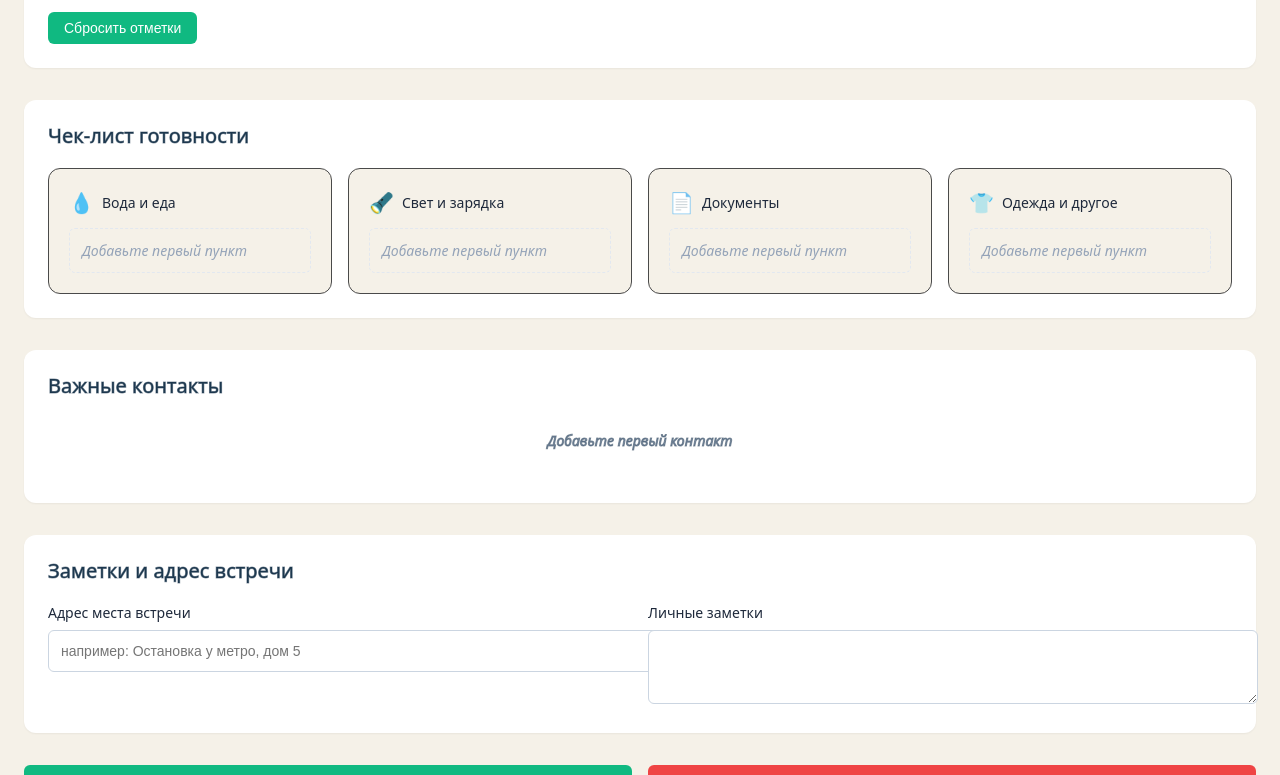
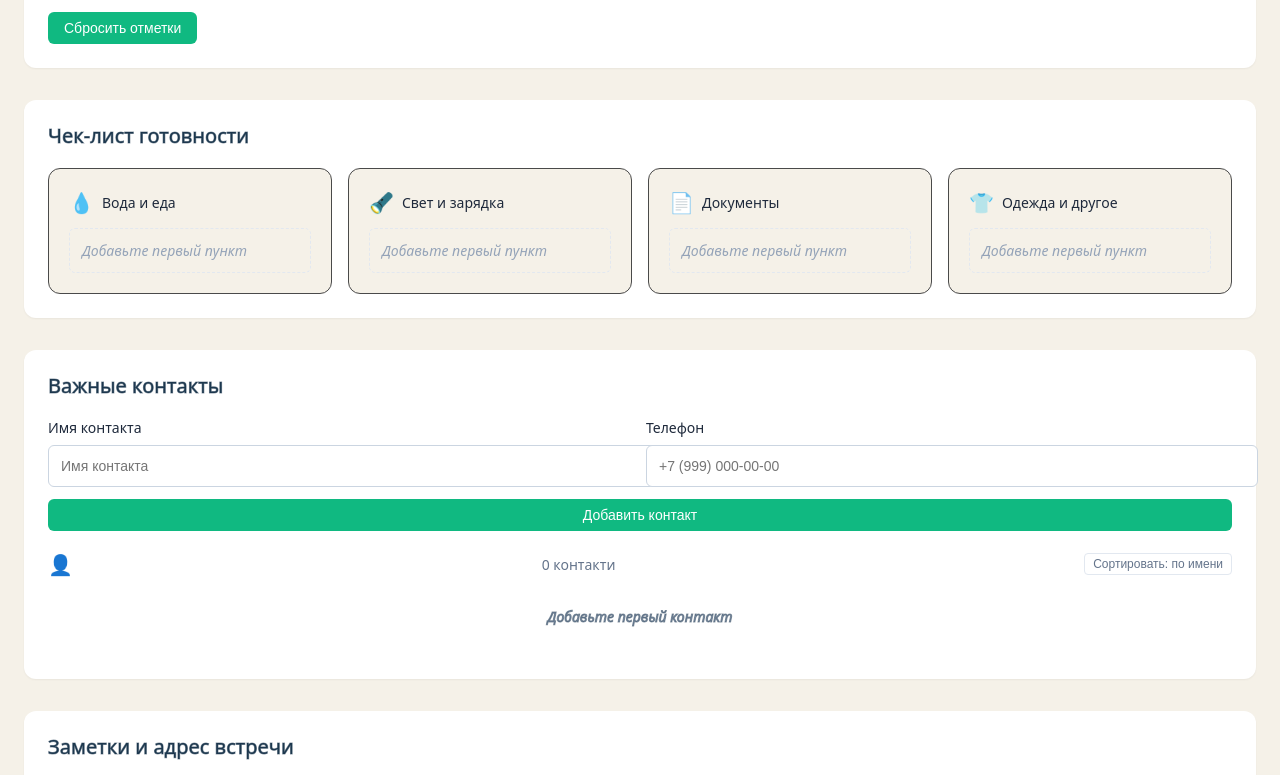
Before and after one commit to whyisomi/-safekit, a React (Vite) app: page / in a window 1280 px wide. Shown: the part 415-1190 px from the top of the page. Built offline with nearby package versions, Linux system fonts and the light colour scheme.

Commit message:
Fix: progress bar, add item form, theme toggle

```diff
--- a/src/App.tsx
+++ b/src/App.tsx
@@ -91,6 +91,14 @@ const categoryEmoji: Record<ChecklistCategory, string> = {
   clothing: '👕',
 }
 
+const contactEmoji: Record<string, string> = {
+  'water': '💧',
+  'light': '🔦',
+  'documents': '📄',
+  'clothing': '👕',
+  default: '👤',
+}
+
 const INITIAL_ITEMS: Record<ChecklistCategory, ChecklistItem[]> = {
   water: [],
   light: [],
@@ -139,6 +147,7 @@ function App() {
     loadFromLocalStorage('safekit-settings', INITIAL_SETTINGS)
   )
   const [theme, setTheme] = useState<'light' | 'dark'>('light')
+  const [sortContacts, setSortContacts] = useState<'name' | 'phone'>('name')
   const [editingItem, setEditingItem] = useState<ChecklistItem | null>(null)
   const [newItemText, setNewItemText] = useState('')
   const [newItemCategory, setNewItemCategory] = useState<ChecklistCategory>('water')
@@ -234,6 +243,17 @@ function App() {
     setNewContactPhone('')
     setNewContactNote('')
   }, [newContactName, newContactPhone, newContactNote])
+
+  const sortContactsList = (contactsList: ContactsData[]) => {
+    const sorted = [...contactsList].sort((a, b) => {
+      if (sortContacts === 'name') {
+        return a.name.localeCompare(b.name)
+      } else {
+        return a.phone.localeCompare(b.phone)
+      }
+    })
+    setContacts(sorted)
+  }
 
   const handleDeleteAllData = useCallback(() => {
     setShowDeleteConfirm(true)
@@ -651,6 +671,138 @@ function App() {
             Важные контакты
           </h2>
 
+          {/* Форма добавления контакта */}
+          <form
+            style={{
+              marginBottom: '20px',
+            }}
+          >
+            <div
+              style={{
+                display: 'grid',
+                gridTemplateColumns: '1fr 1fr',
+                gap: '12px',
+                marginBottom: '12px',
+              }}
+            >
+              <div>
+                <label
+                  style={{
+                    display: 'block',
+                    marginBottom: '8px',
+                    fontSize: '14px',
+                    fontWeight: 500,
+                  }}
+                >
+                  Имя контакта
+                </label>
+                <input
+                  value={newContactName}
+                  onChange={(e) => setNewContactName(e.target.value)}
+                  placeholder='Имя контакта'
+                  style={{
+                    width: '100%',
+                    padding: '12px',
+                    border: '1px solid #cbd5e1',
+                    borderRadius: 6,
+                    fontSize: '14px',
+                  }}
+                  aria-label='Имя контакта'
+                />
+              </div>
+              <div>
+                <label
+                  style={{
+                    display: 'block',
+                    marginBottom: '8px',
+                    fontSize: '14px',
+                    fontWeight: 500,
+                  }}
+                >
+                  Телефон
+                </label>
+                <input
+                  value={newContactPhone}
+                  onChange={(e) => setNewContactPhone(e.target.value)}
+                  placeholder='+7 (999) 000-00-00'
+                  style={{
+                    width: '100%',
+                    padding: '12px',
+                    border: '1px solid #cbd5e1',
+                    borderRadius: 6,
+                    fontSize: '14px',
+                  }}
+                  aria-label='Телефон контакта'
+                />
+              </div>
+            </div>
+            <div
+              style={{
+                display: 'flex',
+                gap: '8px',
+                marginTop: '12px',
+              }}
+            >
+              <button
+                onClick={handleAddContact}
+                style={{
+                  padding: '8px 16px',
+                  background: '#10b981',
+                  color: 'white',
+                  border: 'none',
+                  borderRadius: 6,
+                  fontSize: '14px',
+                  fontWeight: 500,
+                  cursor: 'pointer',
+                  flex: 1,
+                }}
+              >
+                Добавить контакт
+              </button>
+            </div>
+          </form>
+
+          <div
+            style={{
+              display: 'flex',
+              alignItems: 'center',
+              justifyContent: 'space-between',
+              marginBottom: '16px',
+            }}
+          >
+            <span
+              style={{
+                fontSize: '20px',
+                color: 'currentColor',
+              }}
+            >
+              👤
+            </span>
+            <span
+              style={{
+                fontSize: '14px',
+                color: '#64748b',
+              }}
+            >
+              {contacts.length} контакт{contacts.length !== 1 && 'и'}
+            </span>
+            <button
+              onClick={() => setSortContacts(prev => prev === 'name' ? 'phone' : 'name')}
+              style={{
+                padding: '4px 8px',
+                background: 'transparent',
+                border: '1px solid #e2e8f0',
+                borderRadius: 4,
+                fontSize: '12px',
+                color: '#64748b',
+                cursor: 'pointer',
+                lineHeight: 1,
+              }}
+            >
+              Сортировать: {sortContacts === 'name' ? 'по имени' : 'по телефону'}
+            </button>
+          </div>
+
           {contacts.length > 0 ? (
             <div style={{ display: 'grid', gap: 12 }}>
               {contacts.map((contact) => (
@@ -666,6 +818,15 @@ function App() {
                   role="button"
                   tabIndex={0}
                 >
+                  <span
+                    style={{
+                      flex: 1,
+                      fontWeight: 500,
+                      fontSize: '14px',
+                    }}
+                  >
+                    {contactEmoji[contact.name.split(' ')[0].toLowerCase()] || contactEmoji.default}
+                  </span>
                   <span
                     style={{ flex: 1, fontWeight: 500, fontSize: '14px' }}
                   >
```
